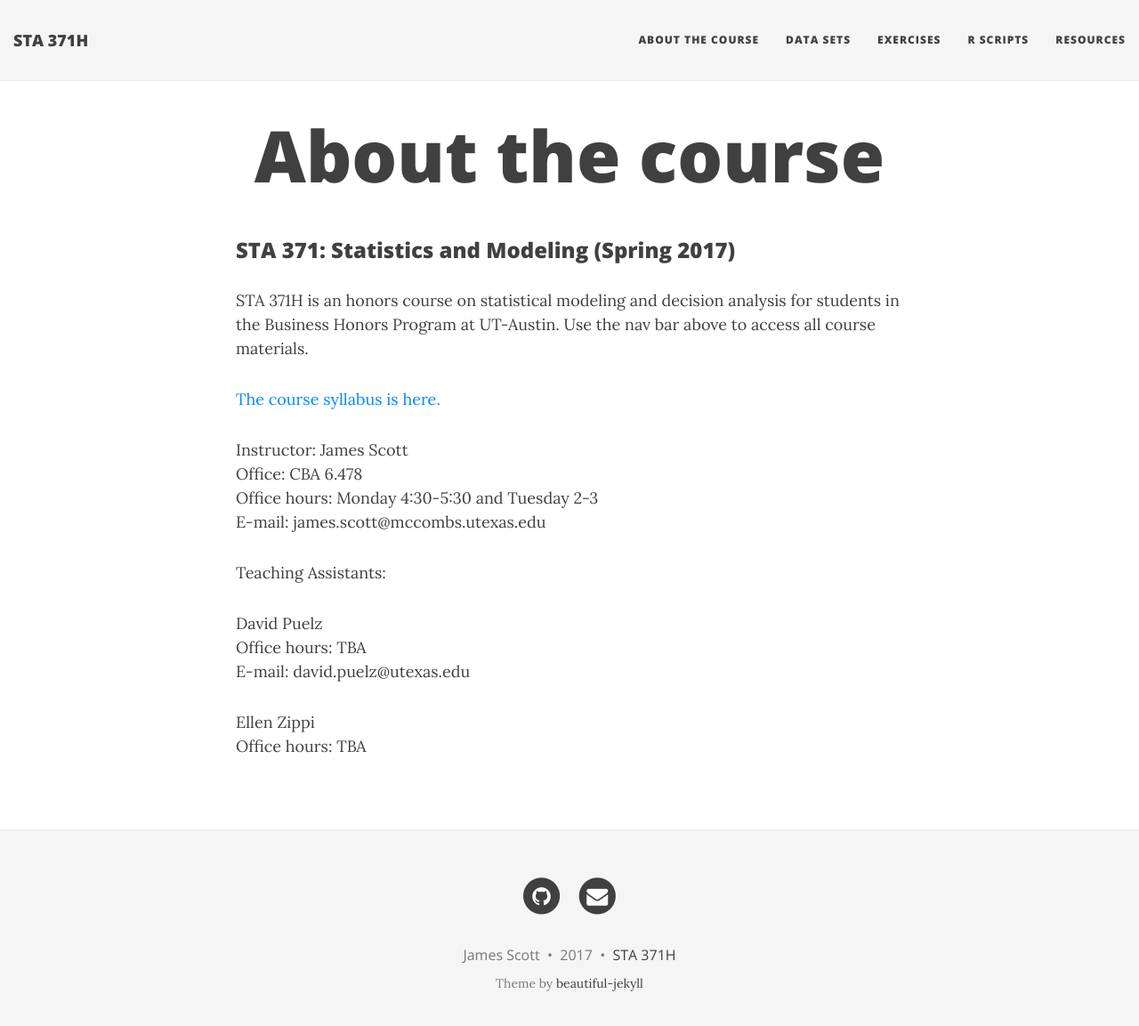
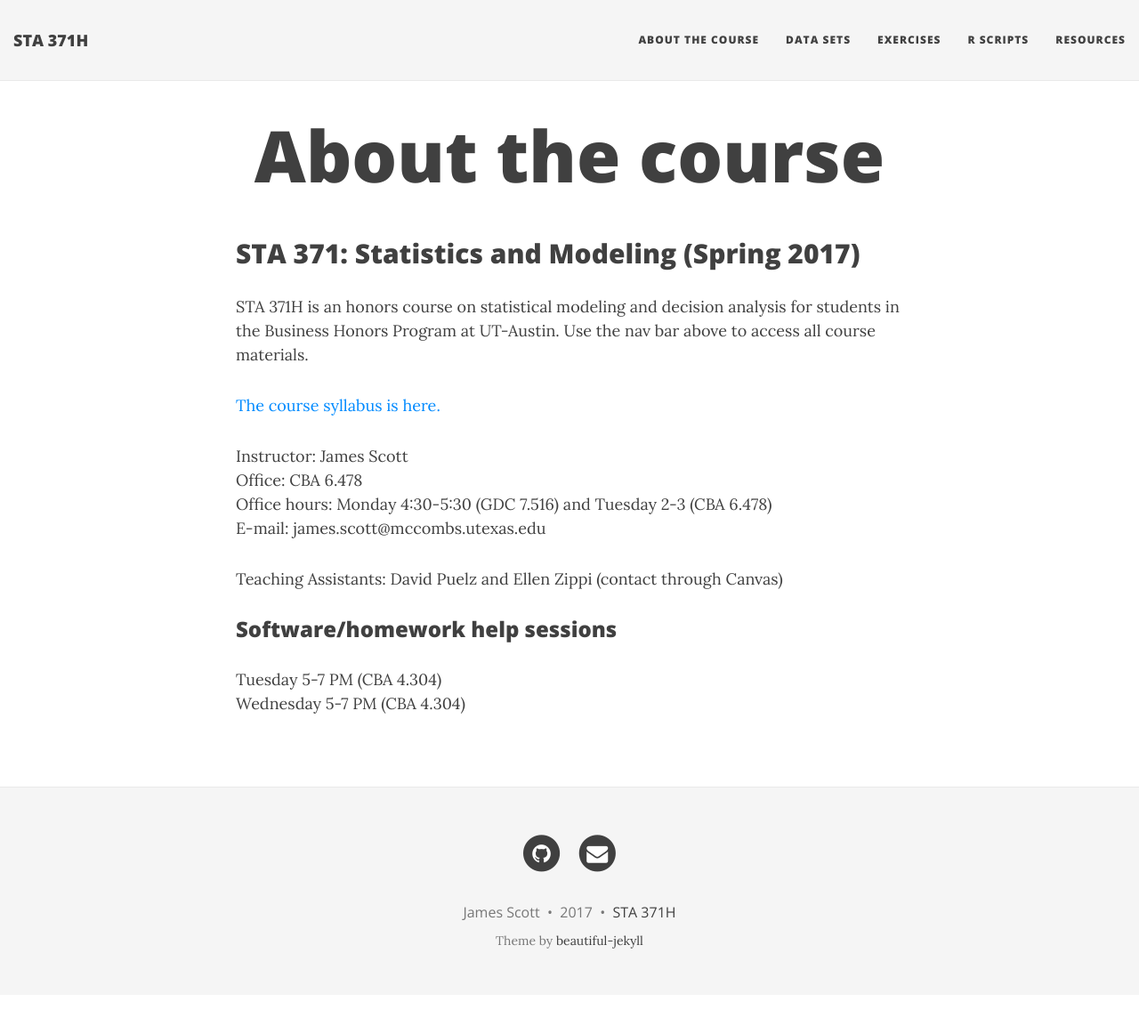
Before and after one commit to jgscott/STA371H_Spring2017, a Jekyll site: the page built from about.md, in a window 1280 px wide and 1166 px high. Shown: the top 1153 px of the window at 89% size. Built offline with Jekyll 4.4.1, drawn with Linux system fonts in a browser that asks for light colours; nearby versions of some CDN libraries.

Commit message:
office hours

```diff
--- a/about.md
+++ b/about.md
@@ -4,7 +4,7 @@ title: About the course
 permalink: /about/
 ---
 
-### STA 371: Statistics and Modeling (Spring 2017)
+## STA 371: Statistics and Modeling (Spring 2017)
 
 STA 371H is an honors course on statistical modeling and decision analysis for
 students in the Business Honors Program at UT-Austin.  Use the nav bar above to access all course materials.
@@ -13,14 +13,12 @@ students in the Business Honors Program at UT-Austin.  Use the nav bar above to
 
 Instructor: James Scott
 Office: CBA 6.478
-Office hours: Monday 4:30-5:30 and Tuesday 2-3
+Office hours: Monday 4:30-5:30 (GDC 7.516) and Tuesday 2-3 (CBA 6.478)
 E-mail: james.scott@mccombs.utexas.edu
 
-Teaching Assistants:
+Teaching Assistants: David Puelz and Ellen Zippi (contact through Canvas)
 
-David Puelz
-Office hours: TBA
-E-mail: david.puelz@utexas.edu
+### Software/homework help sessions
 
-Ellen Zippi
-Office hours: TBA
+Tuesday 5-7 PM (CBA 4.304)
+Wednesday 5-7 PM (CBA 4.304)
```
